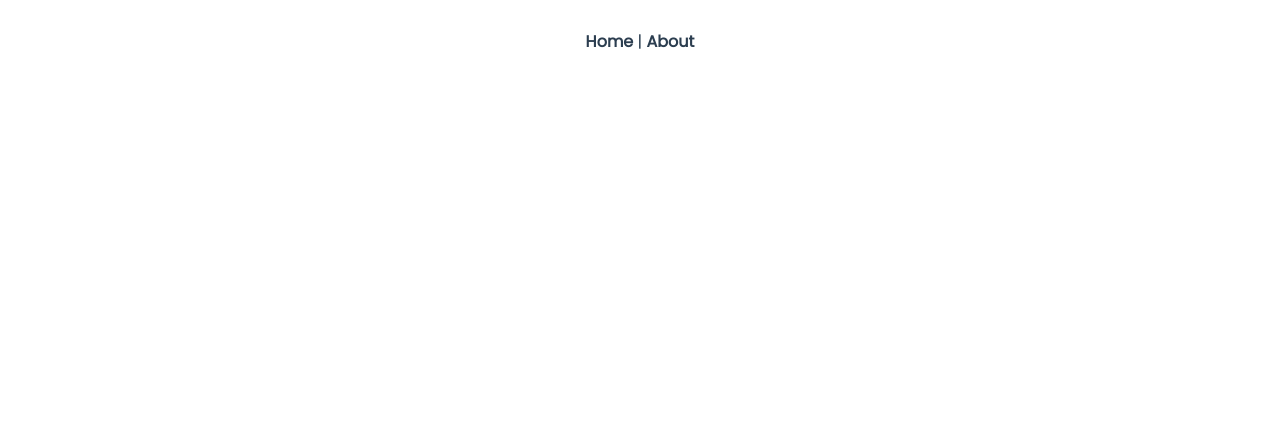
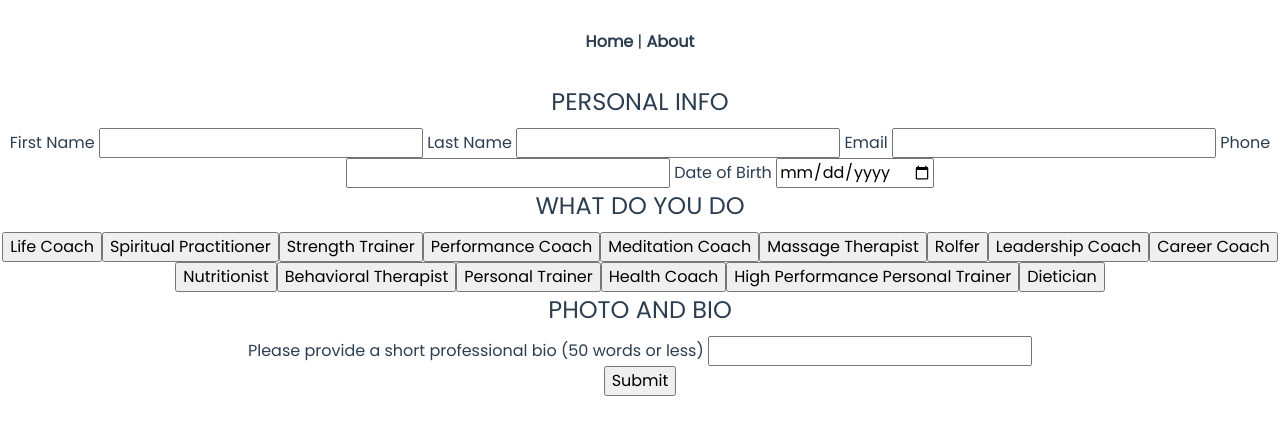
Before and after one commit to maridematte/Global-Joy, a Vue app: page /#/newProfessional in a window 1280 px wide. Shown: the top 434 px of the page. Built offline with nearby package versions, Linux system fonts and the light colour scheme.

Commit message:
Added create profile forms

```diff
--- a/src/router.js
+++ b/src/router.js
@@ -1,6 +1,7 @@
 import Vue from 'vue'
 import Router from 'vue-router'
 import Homepage from './views/Homepage.vue'
+import NewProfileProfessional from './views/NewProfileProfessional'
 
 Vue.use(Router)
 
@@ -20,6 +21,11 @@ export default new Router({
       component: function () {
         return import(/* webpackChunkName: "about" */ './views/About.vue')
       }
+    },
+    {
+      path: "/newProfessional",
+      name: "professional",
+      component: NewProfileProfessional
     }
   ]
 })
--- /dev/null
+++ b/src/views/NewProfileProfessional.vue
@@ -0,0 +1,54 @@
+<template>
+  <div className="NewUser">
+    <form action="">
+      <fieldset>
+        <legend>PERSONAL INFO</legend>
+          First Name
+          <input type="text" name="firstname" />
+          Last Name
+          <input type="text" name="lastname" />
+          Email
+          <input type="email" name="lastname" />
+          Phone
+          <input type="tel" name="phone" />
+          Date of Birth
+          <input type="date" name="birth" />
+      </fieldset>
+      <fieldset>
+      <legend>WHAT DO YOU DO</legend>
+        <input type="button" name="tagLifeCoach" id="tagLifeCoach" value="Life Coach" className="TagButtons"/>
+        <input type="button" name="tagSpiritual" id="tagSpiritual" value="Spiritual Practitioner" className="TagButtons"/>
+        <input type="button" name="tagStrength" id="tagStrength" value="Strength Trainer" className="TagButtons"/>
+        <input type="button" name="tagPerformance" id="tagPerformance" value="Performance Coach" className="TagButtons"/>
+
+        <input type="button" name="tagMeditation" id="tagMeditation" value="Meditation Coach" className="TagButtons"/>
+        <input type="button" name="tagMessage" id="tagMessage" value="Massage Therapist" className="TagButtons"/>
+        <input type="button" name="tagRolfer" id="tagRolfer" value="Rolfer" className="TagButtons"/>
+
+        <input type="button" name="tagLeadership" id="tagLeadership" value="Leadership Coach" className="TagButtons"/>
+        <input type="button" name="tagCareer" id="tagCareer" value="Career Coach" className="TagButtons"/>
+
+        <input type="button" name="tagNutritionist" id="tagNutritionist" value="Nutritionist" className="TagButtons"/>
+        <input type="button" name="tagBehavioral" id="tagBehavioral" value="Behavioral Therapist" className="TagButtons"/>
+        <input type="button" name="tagPersonal" id="tagPersonal" value="Personal Trainer" className="TagButtons"/>
+
+        <input type="button" name="tagHealth" id="tagHealth" value="Health Coach" className="TagButtons"/>
+        <input type="button" name="tagHighPerformance" id="tagHighPerformance" value="High Performance Personal Trainer" className="TagButtons"/>
+        <input type="button" name="tagDietician" id="tagDietician" value="Dietician" className="TagButtons"/>
+
+      </fieldset>
+      <fieldset>
+        <legend>PHOTO AND BIO</legend>
+        Please provide a short professional bio (50 words or less)
+        <input type="text" name="bio" />
+      </fieldset>
+      <input type="submit" value="Submit" />
+    </form>
+  </div>
+
+</template>
+
+<styled scoped>
+
+
+</styled>
```
Also changed, not shown: src/views/NewProfileClient.vue (added).
